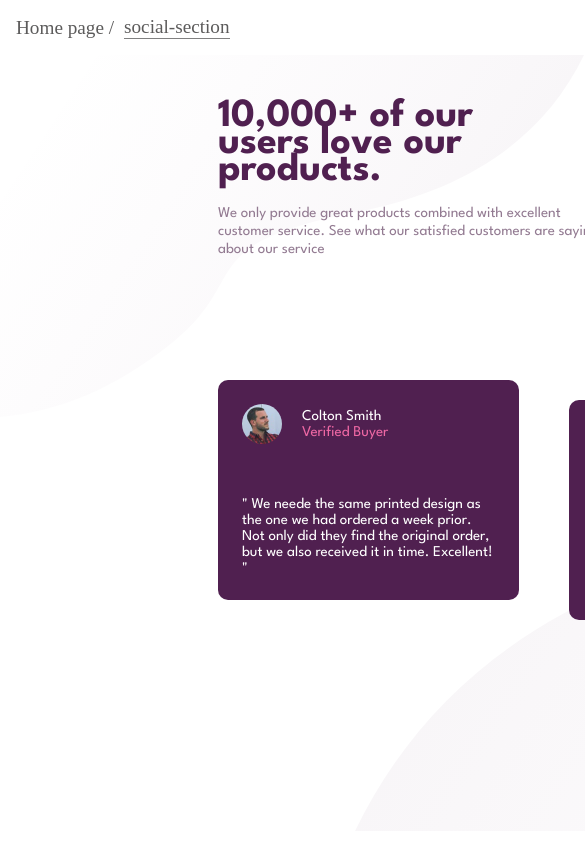
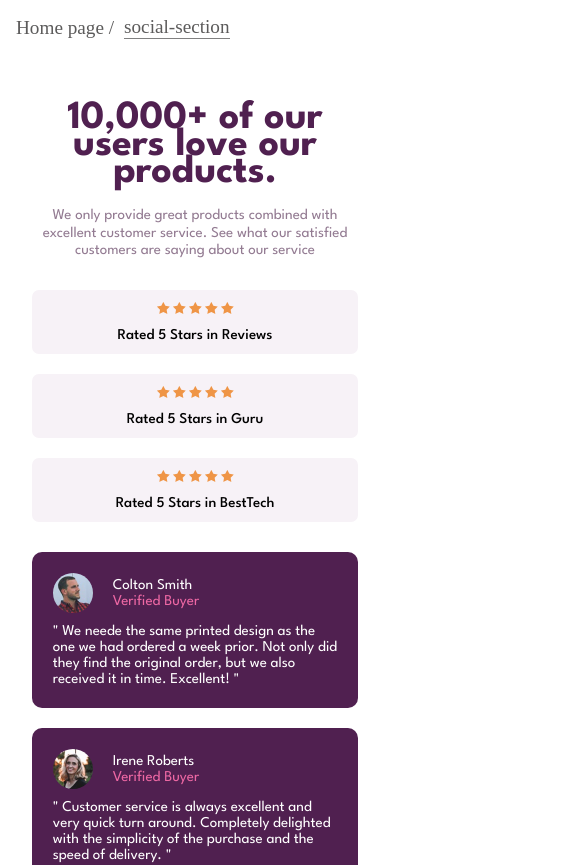
Before and after one commit to Dina2703/css_small-projects, a React (Create React App) app: page /social-section in a window 390 px wide. Shown: the top 865 px of the page, 585 px wide, since content can reach past the window. Before the commit the page ends 844 px from the top, so only its background shows below. Built offline with nearby package versions, Linux system fonts and the light colour scheme.

Commit message:
social-proof-section: style for small devices

```diff
--- a/src/style/social_section.css
+++ b/src/style/social_section.css
@@ -11,7 +11,7 @@
 #social-proof-section {
   font-family: "League Spartan", sans-serif;
   margin: auto;
-  width: 1440px;
+  width: 100vw;
   height: calc(100vh - 68.5px);
   background-color: var(--white);
   background: url(../assets/social-section/images/bg-pattern-top-desktop.svg)
@@ -21,12 +21,13 @@
 }
 
 #social-proof-section .grid_container {
-  width: 1100px;
-  padding: 3rem;
-  height: 650px;
+  max-width: 1100px;
+  width: 100%;
+  padding: 5% 2rem;
+  max-height: 800px;
+  height: 95vh;
   display: grid;
-  grid-template-columns: 50% 50%;
-  grid-template-rows: 1fr 1fr;
+  grid-template-columns: 1fr 1fr;
   margin: auto;
 }
 
@@ -37,6 +38,7 @@
 }
 
 #social-proof-section .grid_container .promo {
+  padding-top: 30px;
   width: 80%;
 }
 
@@ -94,16 +96,18 @@
 
 #social-proof-section .grid_container .testimonials {
   grid-column: span 2;
+  gap: 20px;
 }
 
 #social-proof-section .testimonial_card {
   background-color: var(--primary-dark-magenta);
   border-radius: 10px;
   flex-direction: column;
-  padding: 1.5rem;
-  height: 220px;
-  justify-content: space-between;
-  width: 30%;
+  padding: 1.3rem;
+  height: 200px;
+  width: 100%;
+
+  justify-content: center;
   color: white;
   font-size: 15px;
   line-height: 1rem;
@@ -132,3 +136,75 @@
 #social-proof-section .user_info span:last-child {
   color: var(--primary-pink);
 }
+
+@media screen and (max-width: 911px) {
+  #social-proof-section {
+    background-color: var(--white);
+    background: none;
+  }
+
+  #social-proof-section .grid_container .promo h3 {
+    font-size: 30px;
+  }
+
+  #social-proof-section .grid_container .rate_item:nth-child(2) {
+    margin-left: 35px;
+  }
+
+  #social-proof-section .grid_container .rate_item:nth-child(3) {
+    margin-left: 70px;
+  }
+  #social-proof-section .testimonial_card {
+    height: 250px;
+  }
+}
+
+@media screen and (max-width: 768px) {
+  #social-proof-section .grid_container {
+    display: block;
+  }
+
+  #social-proof-section .grid_container .promo {
+    padding: 30px 0;
+    text-align: center;
+    width: 100%;
+  }
+
+  #social-proof-section .grid_container .promo h3 {
+    font-size: 40px;
+  }
+
+  #social-proof-section .grid_container .rate_item {
+    width: 100%;
+  }
+
+  #social-proof-section .grid_container .rating {
+    gap: 20px;
+    height: auto;
+    text-align: center;
+  }
+
+  #social-proof-section .grid_container .rate_item span {
+    margin-left: 0;
+  }
+
+  #social-proof-section .grid_container .rate_item span {
+    display: block;
+    margin-top: 10px;
+  }
+
+  #social-proof-section .grid_container .rate_item:nth-child(2),
+  #social-proof-section .grid_container .rate_item:nth-child(3) {
+    margin-left: 0;
+  }
+
+  #social-proof-section .grid_container .testimonials {
+    display: block;
+    margin-top: 30px;
+  }
+
+  #social-proof-section .testimonial_card {
+    width: 100%;
+    height: auto;
+  }
+}
```
